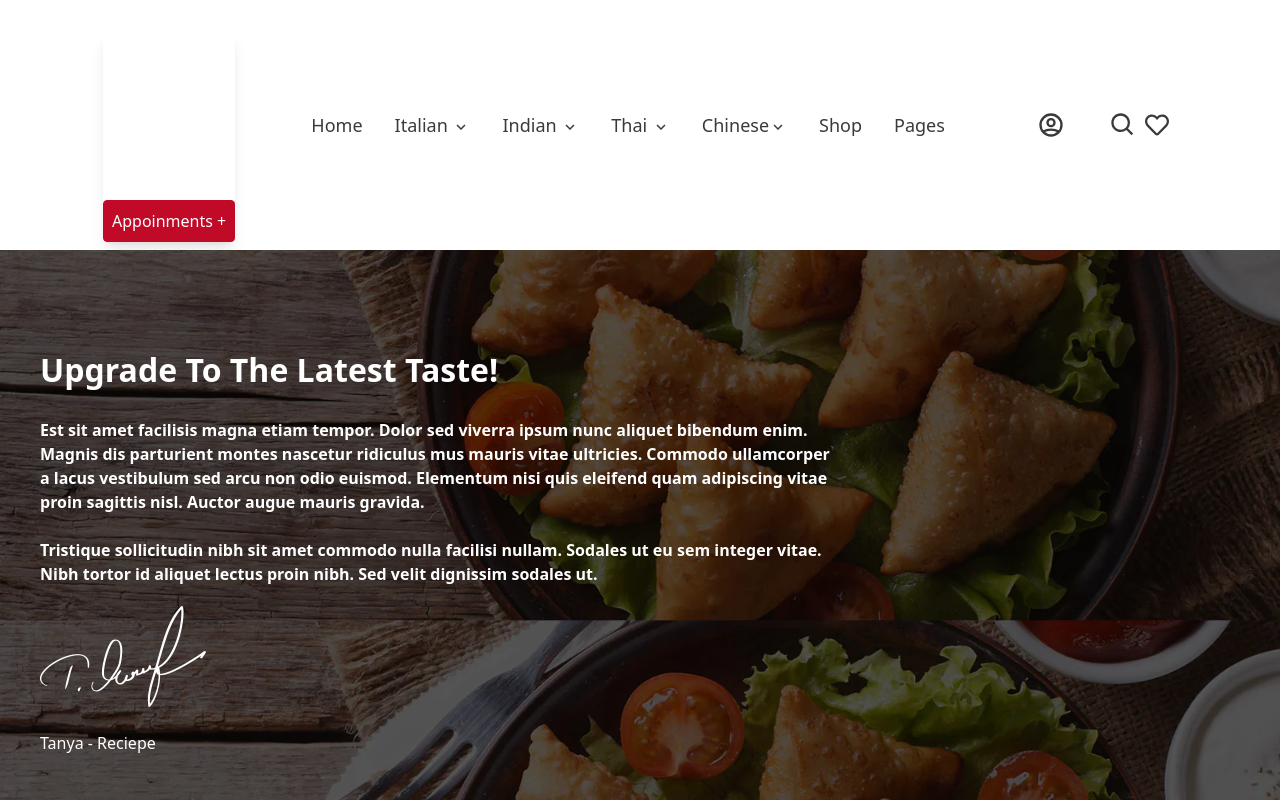
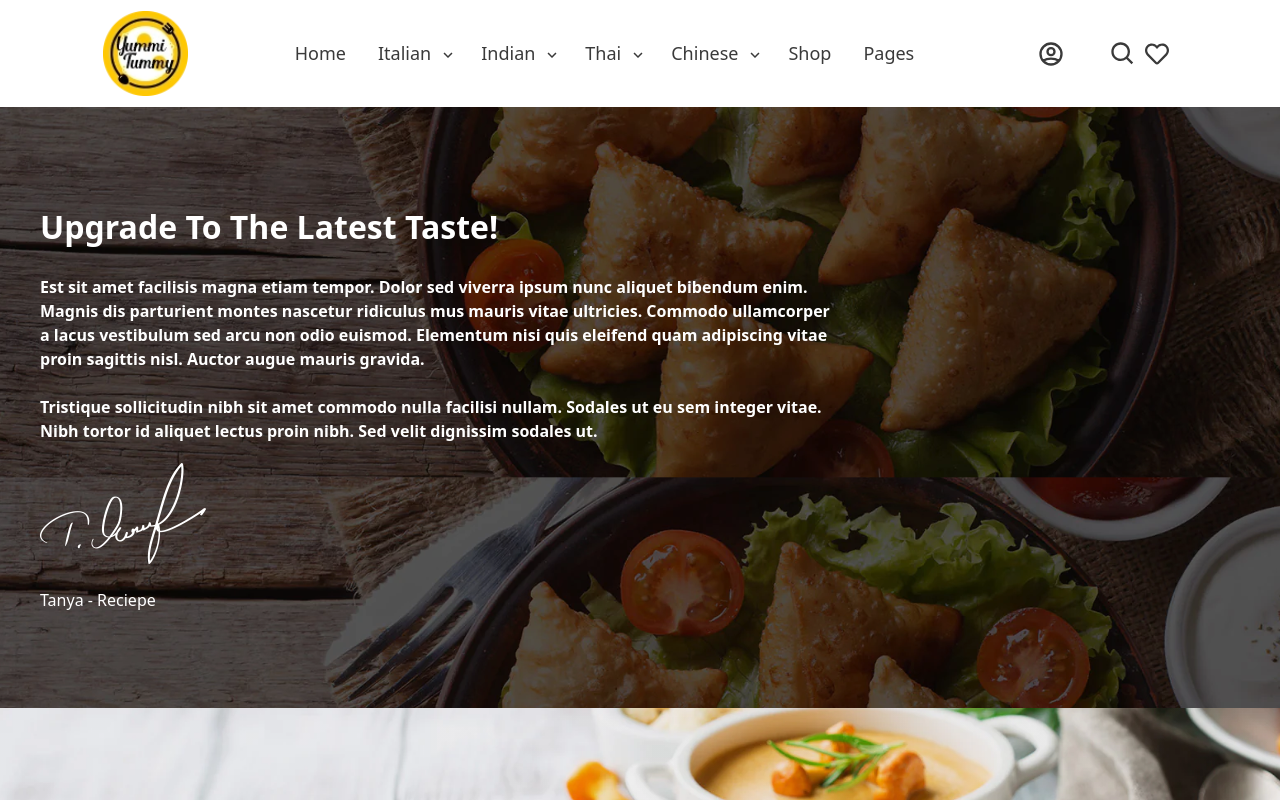
Before and after one commit to moofazzel/Food-delivery-web-app, a React (Vite) app in the folder client/: page / in a window 1280 px wide. Shown: the top 800 px of the page. Built offline with nearby package versions, Linux system fonts and the light colour scheme; some icons are missing.

Commit message:
mobile nav fixed

```diff
--- a/client/src/shared/Navbar.css
+++ b/client/src/shared/Navbar.css
@@ -1,4 +1,9 @@
-.responsive_menu {}
+.responsive_menu {
+    background: #111 !important;
+    width: 50%;
+    height: 100%;
+    position: relative
+}
 
 button.hamburger_icon {
     background: none;
@@ -7,16 +12,39 @@ button.hamburger_icon {
     font-size: 1.7rem;
     padding: 0.2rem;
     cursor: pointer;
-    color: #000;
+    color: #000 !important;
     position: absolute;
     right: 39px;
+    top: 10px;
     display: none;
 
 
 }
 
+/******detaill nav******/
+.detail_wrapper {
+    width: 300px;
+    height: 700px;
+    overflow-y: hidden;
+}
+
+.detailNav {
+    background: #111 !important;
+    width: 100%;
+    height: 100%;
+    position: absolute;
+    right: -100%;
+    z-index: 9999;
+    top: 0;
+    padding: 4.9rem 0;
+    overflow-x: hidden;
+    text-align: center;
+    transition: 0.7s;
+}
+
+
 .side_nav {
-    background: #fff !important;
+    background: #111 !important;
     width: 50%;
     height: 100%;
     position: fixed;
@@ -27,6 +55,10 @@ button.hamburger_icon {
     overflow-x: hidden;
     text-align: center;
     transition: 0.7s;
+}
+
+.open_detail {
+    right: 0
 }
 
 .side_nav.active {
@@ -64,6 +96,20 @@ ul.mobile_menu {
     color: #f1f1f1;
 }
 
+button.close_btn_2 {
+    position: absolute;
+    right: 29px;
+    top: 0px;
+    background: none;
+    outline: none;
+    border: none;
+    color: #efefef;
+    font-size: 2rem;
+    padding: 0.5rem;
+    cursor: pointer;
+    transition: 0.3s;
+    z-index: 10000000000;
+}
 
 button.close_btn {
     position: absolute;
@@ -72,7 +118,7 @@ button.close_btn {
     background: none;
     outline: none;
     border: none;
-    color: #111;
+    color: #efefef;
     font-size: 2rem;
     padding: 0.5rem;
     cursor: pointer;
@@ -80,7 +126,7 @@ button.close_btn {
 }
 
 .close_btn:hover {
-    color: #222;
+    color: #ddd;
 }
 
 .hide_nav {
@@ -102,7 +148,7 @@ button.close_btn {
     }
 
     button.hamburger_icon {
-        top: 13px
+        top: 51px
     }
 }
 
@@ -116,7 +162,7 @@ button.close_btn {
     }
 
     button.hamburger_icon {
-        top: 13px
+        top: 51px
     }
 }
 
@@ -126,6 +172,6 @@ button.close_btn {
 
 
     button.hamburger_icon {
-        top: 12px
+        top: 50px
     }
 }
--- a/client/src/shared/Navbar.tsx
+++ b/client/src/shared/Navbar.tsx
@@ -9,11 +9,15 @@ import ExpandMoreIcon from '@mui/icons-material/ExpandMore';
 import { useState } from "react";
 import { GiHamburgerMenu } from 'react-icons/gi';
 import { AiFillCloseCircle } from 'react-icons/ai';
-
+import ChevronRightIcon from '@mui/icons-material/ChevronRight';
+import KeyboardArrowLeftIcon from '@mui/icons-material/KeyboardArrowLeft';
+import MobileNavItem from './mobileNavItem/MobileNavItem';
+import './Navbar.css';
+import MobileNavItem2 from "./mobileNavItem/MobileNavItem2";
 
 const Navbar = () => {
     // const { window } = props;
-    const [mobileOpen, setMobileOpen] = useState(false);
+
 
     //const navWrapper = useRef();
     //state for hamburger menu
@@ -71,18 +75,34 @@ const Navbar = () => {
 
     //sticey nav style
     // ${stickyNav ? 'bg-white fixed shadow-md shadow-gray-200' : 'bg-white'}`
+    //mobile nav item 1
+    const [detailNav, setDetailNav] = useState(false);
+
+    const openDetailNav = () => {
+        detailNav === true ? setDetailNav(false) : setDetailNav(true);
+    }
+
+
+    //mobile nav item 2
+    const [detailNav2, setDetailNav2] = useState(false);
+
+    const openDetailNav2 = () => {
+        detailNav2 === true ? setDetailNav2(false) : setDetailNav2(true);
+    }
     return (
         <div>
-            <nav className={` w-full  top-0 right-0 left-0 z-[10] py-7 md:py-2 text-[#FFF]  flex  items-center justify-between md:mx-auto px-10 md:px-[103px] bottom_border`}
+            <nav className={` w-full  top-0 right-0 left-0 z-[10] py-7 md:py-2 text-[#FFF]  flex  items-center justify-between px-7 md:mx-auto  md:px-[103px] bottom_border`}
 
             >
                 {/* brand logo */}
-
+                <Link to={'/'}>
+                    <img src={logo} alt="" className="w-[85px]" />
+                </Link>
                 {/* mobile menu  */}
                 {/* mobile nav */}
                 <div
 
-                    className="responsive_menu "
+                    className=" block lg:hidden"
 
                 >
                     <button
@@ -90,11 +110,17 @@ const Navbar = () => {
                         className="hamburger_icon text-darkBlack">
                         <GiHamburgerMenu />
                     </button>
+
+
                     <div
                         // ref={navWrapper}
                         className={`side_nav shadow-lg shadow-gray-300 ${isOpen == true ? 'active' : ''}`}
 
                     >
+                        {/* detail nav */}
+                        <MobileNavItem detailNav={detailNav} openDetailNav={openDetailNav} />
+                        <MobileNavItem2 detailNav2={detailNav2} openDetailNav2={openDetailNav2} />
+
                         <button
                             className="close_btn "
                             onClick={handleToggle}
@@ -106,37 +132,46 @@ const Navbar = () => {
                             <li>
                                 <a
                                     href="/"
-                                    className='text-textColor p-2 uppercase text-[13px] hover:border-b-2 hover:border-[#90C347] transition'
+                                    className='text-textColor p-2 uppercase text-[13px] hover:border-b-2 hover:border-primary transition'
 
 
                                 >Home</a>
                             </li>
-                            <li >
+                            <li className="flex justify-center items-center cursor-pointer"
+                                onClick={openDetailNav}
+                            >
                                 <span
 
-                                    className='text-textColor p-2 uppercase text-[13px] hover:border-b-2 hover:border-[#90C347] transition'
+                                    className='text-textColor p-2 uppercase text-[13px] hover:border-b-2 hover:border-primary transition'
 
 
 
                                 >
                                     Italian
                                 </span>
+                                <span className="text-white cursor-pointer"><ChevronRightIcon style={{ fontSize: 25 }} /></span>
                             </li>
-                            <li >
+
+
+                            <li
+                                className="flex justify-center items-center cursor-pointer"
+                                onClick={openDetailNav2}
+                            >
                                 <span
 
-                                    className='text-textColor p-2 uppercase text-[13px] hover:border-b-2 hover:border-[#90C347] transition'
+                                    className='text-textColor p-2 uppercase text-[13px] hover:border-b-2 hover:border-primary transition'
 
 
 
                                 >
                                     Indian
                                 </span>
+                                <span className="text-white cursor-pointer"><ChevronRightIcon style={{ fontSize: 25 }} /></span>
                             </li>
                             <li >
                                 <span
 
-                                    className='text-textColor p-2 uppercase text-[13px] hover:border-b-2 hover:border-[#90C347] transition'
+                                    className='text-textColor p-2 uppercase text-[13px] hover:border-b-2 hover:border-primary transition'
 
 
 
@@ -147,7 +182,7 @@ const Navbar = () => {
                             <li >
                                 <span
 
-                                    className='text-textColor p-2 uppercase text-[13px] hover:border-b-2 hover:border-[#90C347] transition'
+                                    className='text-textColor p-2 uppercase text-[13px] hover:border-b-2 hover:border-primary transition'
 
 
 
@@ -158,7 +193,7 @@ const Navbar = () => {
                             <li >
                                 <a
                                     href="/shop"
-                                    className='text-textColor p-2 uppercase text-[13px] hover:border-b-2 hover:border-[#90C347] transition'
+                                    className='text-textColor p-2 uppercase text-[13px] hover:border-b-2 hover:border-primary transition'
 
 
 
@@ -169,11 +204,22 @@ const Navbar = () => {
 
 
                             <li>
-                                <Link to={"/"}><button className=' px-2  py-2 rounded text-white border bg-primary border-primary text-base'>Appoinments +</button></Link>
+                                {/* call to action button */}
+                                <div className="lg:hidden flex items-center gap-3 justify-center">
+
+                                    <span className="text-white text-[21px] cursor-pointer mr-2 "><HiOutlineUserCircle /></span>
+                                    <span className="text-white text-[21px] cursor-pointer mr-2 "><LiaShoppingBagSolid /></span>
+                                    <span className="text-white text-[21px] cursor-pointer mr-2 "><BiSearch /></span>
+                                    <span className="text-white text-[18px] mr-2 cursor-pointer"><FaRegHeart /></span>
+                                </div>
                             </li>
 
 
                         </ul>
+                        {/* <div className="relative h-[700px] detail_wrapper">
+
+                        </div> */}
+
                     </div>
                 </div>
 
@@ -181,7 +227,7 @@ const Navbar = () => {
                 <div className="hidden w-full lg:block md:w-auto" id="navbar-multi-level">
                     <ul className='flex gap-4 items-center justify-between py-6'>
                         <li><Link to="/" className="text-black p-2 capitalize text-[18px] font-medium  transition">Home</Link></li>
-                        <li className="relative menu_it_1"><span className="text-black p-2 capitalize text-[18px] font-medium  transition cursor-pointer">Italian <ExpandMoreIcon style={{ fontSize: 18 }} /></span>
+                        <li className="relative menu_it_1 flex items-center justify-center" ><span className="text-black p-2 capitalize text-[18px] font-medium  transition cursor-pointer">Italian </span><span className="text-black"><ExpandMoreIcon style={{ fontSize: 18 }} /></span>
                             <div className="dropdown_wrapper_1">
                                 <div className="flex items-center text-black justify-between">
                                     <ul className="mega_item">
@@ -215,7 +261,8 @@ const Navbar = () => {
                                 </div>
                             </div>
                         </li>
-                        <li className="relative menu_it_2"><span className="text-black p-2 capitalize text-[18px] font-medium  transition cursor-pointer">Indian <ExpandMoreIcon style={{ fontSize: 18 }} /></span>
+                        <li className="relative menu_it_2 flex items-center justify-center"><span className="text-black p-2 capitalize text-[18px] font-medium  transition cursor-pointer">Indian </span>
+                            <span className="text-black"><ExpandMoreIcon style={{ fontSize: 18 }} /></span>
                             <div className="dropdown_wrapper_2">
                                 <div className="flex items-center text-black justify-between">
                                     <ul className="mega_item">
@@ -249,7 +296,8 @@ const Navbar = () => {
                                 </div>
                             </div>
                         </li>
-                        <li className="relative menu_it_3"><span className="text-black p-2 capitalize text-[18px] font-medium  transition cursor-pointer">Thai <ExpandMoreIcon style={{ fontSize: 18 }} /></span>
+                        <li className="relative menu_it_3  flex items-center justify-center"><span className="text-black p-2 capitalize text-[18px] font-medium  transition cursor-pointer">Thai </span>
+                            <span className="text-black"><ExpandMoreIcon style={{ fontSize: 18 }} /></span>
                             <div className="dropdown_wrapper_3">
                                 <div className="flex items-center text-black justify-between">
                                     <ul className="mega_item">
@@ -284,7 +332,9 @@ const Navbar = () => {
                             </div>
                         </li>
 
-                        <li><span className="text-black p-2 capitalize text-[18px] font-medium  transition cursor-pointer">Chinese<ExpandMoreIcon style={{ fontSize: 18 }} /></span></li>
+                        <li className="flex items-center justify-center"><span className="text-black p-2 capitalize text-[18px] font-medium  transition cursor-pointer">Chinese</span>
+                            <span className="text-black"><ExpandMoreIcon style={{ fontSize: 18 }} /></span>
+                        </li>
                         <li><Link to="/shop" className="text-black p-2 capitalize text-[18px] font-medium  transition">Shop</Link></li>
                         <li><span className="text-black p-2 capitalize text-[18px] font-medium  transition">Pages</span></li>
 
@@ -294,7 +344,7 @@ const Navbar = () => {
                         >
                             <NavLink
                                 to={""}
-                                className='text-textColor p-2 uppercase text-[13px] hover:border-b-2 hover:border-[#90C347] transition'
+                                className='text-textColor p-2 uppercase text-[13px] hover:border-b-2 hover:border-primary transition'
                                 style={({ isActive }) =>
                                     isActive ? activeStyle : undefined
                                 }
@@ -308,7 +358,7 @@ const Navbar = () => {
                         >
                             <NavLink
                                 to={""}
-                                className='p-2 text-textColor uppercase text-[13px] hover:border-b-2 hover:border-[#90C347] transition'
+                                className='p-2 text-textColor uppercase text-[13px] hover:border-b-2 hover:border-primary transition'
                                 style={({ isActive }) =>
                                     isActive ? activeStyle : undefined}
                             >About us</NavLink>
@@ -319,7 +369,7 @@ const Navbar = () => {
                         >
                             <NavLink
                                 to={""}
-                                className='text-textColor p-2 uppercase text-[13px] hover:border-b-2 hover:border-[#90C347] transition'
+                                className='text-textColor p-2 uppercase text-[13px] hover:border-b-2 hover:border-primary transition'
                                 style={({ isActive }) =>
                                     isActive ? activeStyle : undefined}
                             >Our Products</NavLink>
@@ -329,7 +379,7 @@ const Navbar = () => {
                         >
                             <NavLink
                                 to={""}
-                                className='text-textColor p-2 uppercase text-[13px] hover:border-b-2 hover:border-[#90C347] transition'
+                                className='text-textColor p-2 uppercase text-[13px] hover:border-b-2 hover:border-primary transition'
                                 style={({ isActive }) =>
                                     isActive ? activeStyle : undefined}
                             >News And Media</NavLink>
@@ -339,7 +389,7 @@ const Navbar = () => {
                         >
                             <NavLink
                                 to={""}
-                                className='text-textColor p-2 uppercase text-[13px] hover:border-b-2 hover:border-[#90C347] transition'
+                                className='text-textColor p-2 uppercase text-[13px] hover:border-b-2 hover:border-primary transition'
                                 style={({ isActive }) =>
                                     isActive ? activeStyle : undefined}
 
@@ -348,7 +398,7 @@ const Navbar = () => {
                         <li >
                             <NavLink
                                 to=""
-                                className='text-textColor p-2 uppercase text-[13px] hover:border-b-2 hover:border-[#90C347] transition'
+                                className='text-textColor p-2 uppercase text-[13px] hover:border-b-2 hover:border-primary transition'
 
                                 style={({ isActive }) =>
                                     isActive ? activeStyle : undefined}
@@ -363,7 +413,7 @@ const Navbar = () => {
                         >
                             <NavLink
                                 to={""}
-                                className='text-textColor p-2 uppercase text-[13px] hover:border-b-2 hover:border-[#90C347] transition'
+                                className='text-textColor p-2 uppercase text-[13px] hover:border-b-2 hover:border-primary transition'
 
                                 style={({ isActive }) =>
                                     isActive ? activeStyle : undefined}
@@ -380,7 +430,7 @@ const Navbar = () => {
 
 
                 {/* call to action button */}
-                <div className="flex items-center justify-around">
+                <div className="hidden lg:flex items-center justify-around">
 
                     <span className="text-black text-[28px] mr-2 "><HiOutlineUserCircle /></span>
                     <span className="text-black text-[28px] mr-2 "><LiaShoppingBagSolid /></span>
--- /dev/null
+++ b/client/src/shared/mobileNavItem/MobileNavItem.tsx
@@ -0,0 +1,45 @@
+import '../Navbar.css';
+import KeyboardArrowLeftIcon from '@mui/icons-material/KeyboardArrowLeft';
+
+const MobileNavItem = ({ detailNav, openDetailNav }) => {
+    return (
+        <div className={`detailNav block lg:hidden shadow-lg shadow-gray-300 ${detailNav == true ? 'open_detail' : ''}`}>
+            <button
+                className="close_btn_2 "
+                onClick={openDetailNav}
+            >
+                <KeyboardArrowLeftIcon style={{ fontSize: 30 }} />
+            </button>
+            <ul className="mega_item">
+                <h3 className="text-white text-lg font-semibold border-b border-[111] mb-4">North Italian</h3>
+                <li><a href="">Chinese Popcorn</a></li>
+                <li><a href="">English Breakfast</a></li>
+                <li><a href="">Chinese Popcorn</a></li>
+                <li><a href="">English Breakfast</a></li>
+                <li><a href="">Chinese Popcorn</a></li>
+                <li><a href="">English Breakfast</a></li>
+            </ul>
+            <ul className="mega_item">
+                <h3 className="text-white text-lg font-semibold border-b border-[111] mb-4">North Italian</h3>
+                <li><a href="">Chinese Popcorn</a></li>
+                <li><a href="">English Breakfast</a></li>
+                <li><a href="">Chinese Popcorn</a></li>
+                <li><a href="">English Breakfast</a></li>
+                <li><a href="">Chinese Popcorn</a></li>
+                <li><a href="">English Breakfast</a></li>
+            </ul>
+            <ul className="mega_item">
+                <h3 className="text-white text-lg font-semibold border-b border-[111] mb-4">North Italian</h3>
+                <li><a href="">Chinese Popcorn</a></li>
+                <li><a href="">English Breakfast</a></li>
+                <li><a href="">Chinese Popcorn</a></li>
+                <li><a href="">English Breakfast</a></li>
+                <li><a href="">Chinese Popcorn</a></li>
+                <li><a href="">English Breakfast</a></li>
+            </ul>
+
+        </div>
+    )
+}
+
+export default MobileNavItem
--- /dev/null
+++ b/client/src/shared/mobileNavItem/MobileNavItem2.tsx
@@ -0,0 +1,45 @@
+import KeyboardArrowLeftIcon from '@mui/icons-material/KeyboardArrowLeft';
+import '../Navbar.css';
+
+const MobileNavItem2 = ({ detailNav2, openDetailNav2 }) => {
+    return (
+        <div className={`detailNav shadow-lg shadow-gray-300 block lg:hidden ${detailNav2 == true ? 'open_detail' : ''}`}>
+            <button
+                className="close_btn_2 "
+                onClick={openDetailNav2}
+            >
+                <KeyboardArrowLeftIcon style={{ fontSize: 30 }} />
+            </button>
+            <ul className="mega_item">
+                <h3 className="text-white text-lg font-semibold border-b border-[111] mb-4">North Italian</h3>
+                <li><a href="">Indian Popcorn</a></li>
+                <li><a href="">English Breakfast</a></li>
+                <li><a href="">Indian Popcorn</a></li>
+                <li><a href="">English Breakfast</a></li>
+                <li><a href="">Indian Popcorn</a></li>
+                <li><a href="">English Breakfast</a></li>
+            </ul>
+            <ul className="mega_item">
+                <h3 className="text-white text-lg font-semibold border-b border-[111] mb-4">North Italian</h3>
+                <li><a href="">Indian Popcorn</a></li>
+                <li><a href="">English Breakfast</a></li>
+                <li><a href="">Indian Popcorn</a></li>
+                <li><a href="">English Breakfast</a></li>
+                <li><a href="">Indian Popcorn</a></li>
+                <li><a href="">English Breakfast</a></li>
+            </ul>
+            <ul className="mega_item">
+                <h3 className="text-white text-lg font-semibold border-b border-[111] mb-4">North Italian</h3>
+                <li><a href="">Indian Popcorn</a></li>
+                <li><a href="">English Breakfast</a></li>
+                <li><a href="">Indian Popcorn</a></li>
+                <li><a href="">English Breakfast</a></li>
+                <li><a href="">Indian Popcorn</a></li>
+                <li><a href="">English Breakfast</a></li>
+            </ul>
+
+        </div>
+    )
+}
+
+export default MobileNavItem2
```
